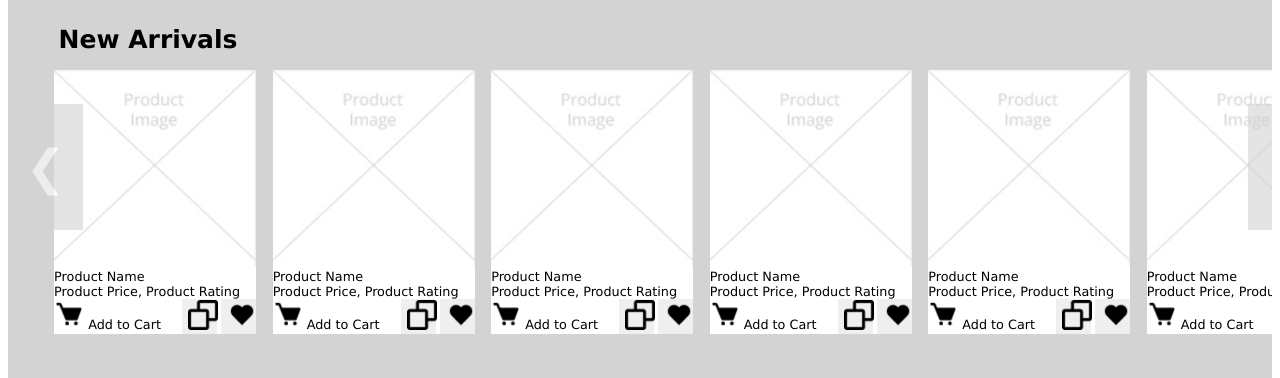
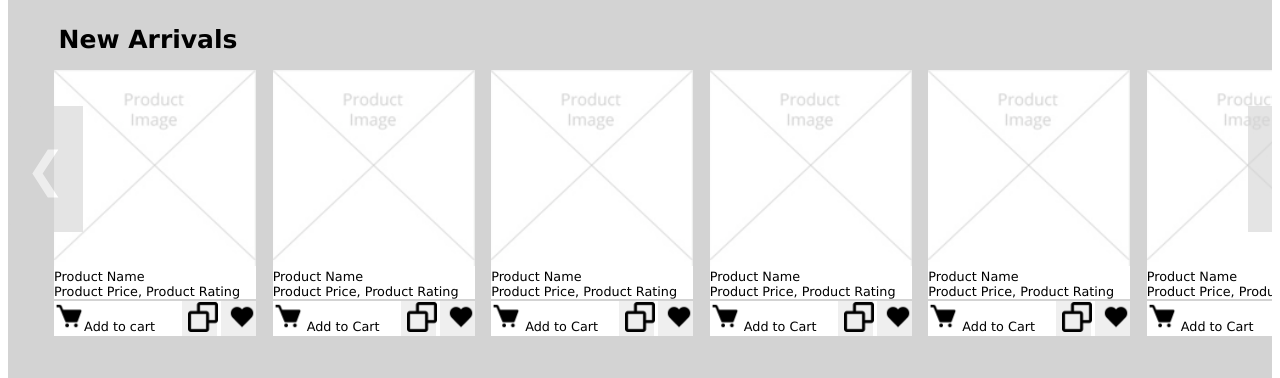
Before and after one commit to Milos-Mil/Project-Younify, a plain HTML site: page index.html in a window 1280 px wide. Shown: the part 723-1101 px from the top of the page. Drawn offline with Linux system fonts and the light colour scheme.

Commit message:
border on a slider

```diff
--- a/index.html
+++ b/index.html
@@ -153,12 +153,14 @@
             <div class="SliderDiv">
                 <div class="SliderBlock">
                     <img src="/img/missing_product_image.png" style="width: 100%;"><br>
-                    Product Name <br>
-                    Product Price, Product Rating
+                    <div>
+                        <li>Product Name</li>
+                        <li>Product Price, Product Rating</li>
+                    </div>
                     <div class="SliderInfo">
                         <div>
-                            <button"><img src="/img/buy_icon.png" style="height: 30px;" ></button>
-                            Add to Cart
+                            <button"><img src="/img/buy_icon.png" style="height: 30px;" >Add to cart</button>
+
                         </div>
                         <div>
                             <button><img src="/img/copy_icon.png" style="height: 30px;" ></button>
--- a/style.css
+++ b/style.css
@@ -192,7 +192,8 @@ input{
 .SliderInfo{
     display: flex;
     justify-content: space-between;
-    margin: auto;
+    border-top: 2px solid lightgray;
+
 }
 .Sdots_nav{
     position: relative;
```
